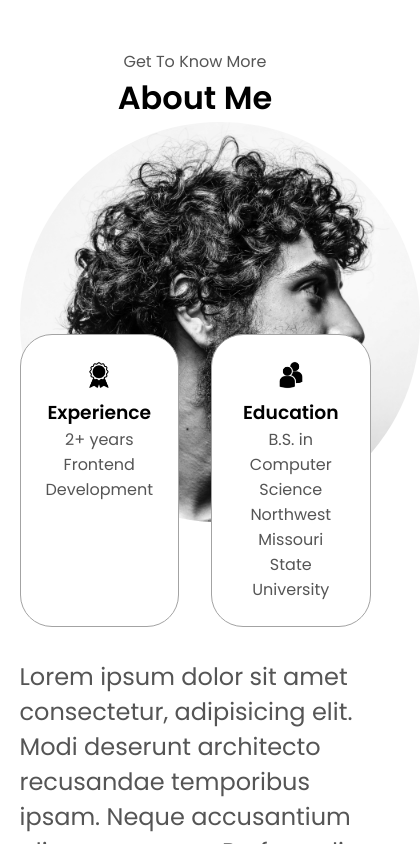
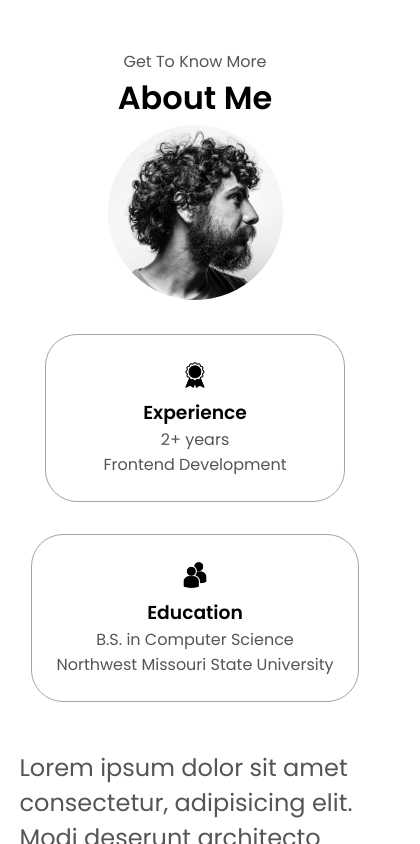
Before and after one commit to tanner-jackley/jackley-portfolio, a plain HTML site: page index.html in a window 390 px wide. Shown: the part 820-1664 px from the top of the page, 420 px wide, since content can reach past the window. Drawn offline with Linux system fonts and the light colour scheme; a script that the page names is missing.

Commit message:
finished mediaqueries

```diff
--- a/mediaqueries.css
+++ b/mediaqueries.css
@@ -37,6 +37,7 @@
     width: 275px;
     height: 275px;
     margin: 0 auto 2rem;
+    justify-content: center;
   }
   .about-containers {
     margin-top: 0;
@@ -57,12 +58,15 @@
   }
   footer nav {
     height: fit-content;
-    margin-bottom: 2rem;
+    margin-bottom: 4rem;
+    margin-top: 2rem;
   }
   .about-containers,
   .contact-info-upper-container,
   .btn-container {
     flex-wrap: wrap;
+    flex-direction: column;
+    align-items: center;
   }
   .contact-info-container {
     margin: 0;
@@ -85,7 +89,14 @@
   .section__pic-container {
     width: auto;
     height: 46vw;
+    display: flex;
     justify-content: center;
+    align-items: center;
+  }
+  .section__pic-container img {
+    width: 175px;
+    height: 175px;
+    margin: 2rem auto 2rem;
   }
   .section__text__p2 {
     font-size: 1.25rem;
@@ -93,4 +104,8 @@
   .title {
     font-size: 2rem;
   }
+  .details-container {
+    flex: 1 1 100%;
+    max-width: 400px;
+  }
 }
--- a/style.css
+++ b/style.css
@@ -294,6 +294,8 @@ section {
 .about-details-container {
   justify-content: center;
   flex-direction: column;
+  flex-wrap: wrap;
+  gap: 1rem;
 }
 
 .about-containers,
@@ -313,12 +315,13 @@ section {
 
 .details-container {
   padding: 1.5rem;
-  flex: 1;
+  flex: 1 1 45%;
   background: white;
   border-radius: 2rem;
   border: rgb(53, 53, 53) 0.1rem solid;
   border-color: rgb(163, 163, 163);
   text-align: center;
+  min-width: 250px;
 }
 
 .section-container {
@@ -360,8 +363,10 @@ section {
 
 article {
   display: flex;
+  flex-direction: row;
+  align-items: center;
   width: 10rem;
-  justify-content: space-around;
+  justify-content: flex-start;
   gap: 0.5rem;
 }
 
```
